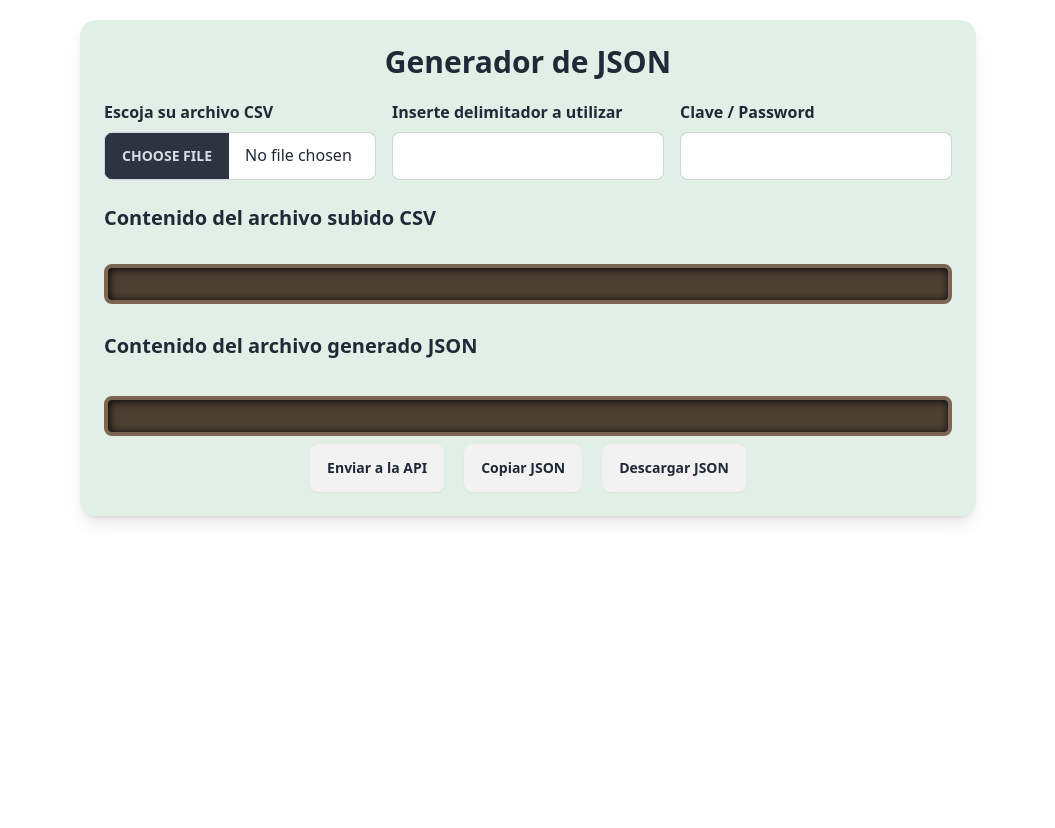
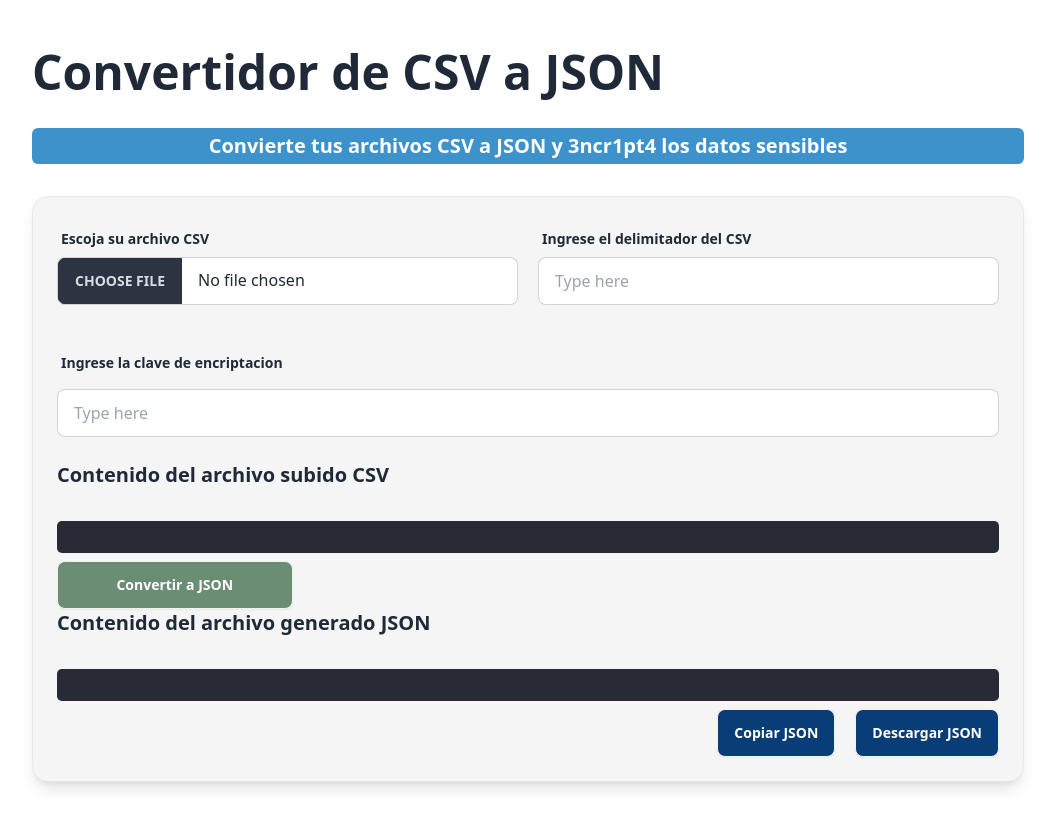
Before and after one commit to fmel025/ARI-Project, a React (Vite) app in the folder frontend/: page / in a window 1280 px wide. Shown: the whole page, without its empty margins (112-1167 px from the left). Before the commit the page ends 800 px from the top, so only its background shows below. Built offline with nearby package versions, Linux system fonts and the light colour scheme; the HTML template or start-up script is replaced by a standard one.

Commit message:
💄 Improve UI and presentation of the web

```diff
--- a/frontend/src/App.jsx
+++ b/frontend/src/App.jsx
@@ -1,6 +1,6 @@
 import { useState } from 'react';
 import { Prism as SyntaxHighlighter } from 'react-syntax-highlighter';
-import { dark } from 'react-syntax-highlighter/dist/esm/styles/prism';
+import { dark ,dracula } from 'react-syntax-highlighter/dist/esm/styles/prism';
 import axios from 'axios';
 import { toast } from 'react-toastify';
 
@@ -13,8 +13,8 @@ function App() {
   const notifyEmptyFile = () => toast.warning('No se ha seleccionado un archivo CSV');
   const notifyEmptyDelimeter = () => toast.warning('El delimitador solamente puede ser una coma o un punto y coma');
   const notifyEmptyPassword = () => toast.warning('La clave no puede estar vacía');
-  const notifyEmptyUpload1 = () => toast.warning('No se ha subido ningun archivo, no se puede copiar nada');
-  const notifyEmptyUpload2 = () => toast.warning('No se ha subido ningun archivo, no se puede descargar nada');
+  const notifyEmptyUpload1 = () => toast.warning('No se ha convertido ningun archivo, no se puede copiar nada');
+  const notifyEmptyUpload2 = () => toast.warning('No se ha convertido ningun archivo, no se puede descargar nada');
 
 
   const onSeparatorChange = ({ target }) => {
@@ -33,7 +33,6 @@ function App() {
     setRawCsvContent('');
     setJsonContent(null);
   };
-
 
 
   const handleCsvView = (event) => {
@@ -57,7 +56,7 @@ function App() {
   };
 
   const handleCopy = () => {
-    if(jsonContent==null){
+    if (jsonContent == null) {
       notifyEmptyUpload1();
       return;
     }
@@ -72,7 +71,7 @@ function App() {
   }
 
   const handleDownload = () => {
-    if(jsonContent==null){
+    if (jsonContent == null) {
       notifyEmptyUpload2();
       return;
     }
@@ -90,7 +89,7 @@ function App() {
       notifyEmptyFile();
       return;
     }
-    if (delimiterValue ==! ';' || delimiterValue ==! ',') {
+    if (delimiterValue == ! ';' || delimiterValue == ! ',') {
       notifyEmptyDelimeter();
       return;
     }
@@ -118,54 +117,73 @@ function App() {
 
 
   return (
-    <div className="w-full flex items-center justify-evenly mt-5">
-      <div className="flex flex-col bg-honeydew rounded-2xl p-6 w-full max-w-4xl shadow-lg">
-        <h1 className="font-bold text-3xl pb-5 text-center">Generador de JSON</h1>
-        <div className="flex flex-col md:flex-row justify-evenly mb-6 w-full gap-4">
-          <div className="flex flex-col justify-center w-full md:w-1/3 mb-4 md:mb-0">
-            <label className="font-bold mb-2">Escoja su archivo CSV</label>
-            <input type="file" className="file-input file-input-bordered w-full max-w-xs" accept=".csv" onChange={handleCsvView} onClick={onInputClick}/>
+    <div className="mx-auto max-w-5xl space-y-8 px-4 py-12">
+      <h1 className="font-bold text-5xl text-left">Convertidor de CSV a JSON</h1>
+      <h3 className='text-white font-bold text-xl text-center bg-celestialBlue p-1 rounded-md'>Convierte tus archivos CSV a JSON y 3ncr1pt4 los datos sensibles</h3>
+      <div className="flex flex-col bg-whiteSmoke rounded-2xl p-6 max-w-5xl border shadow-lg">
+        <div className="flex flex-row justify-between  gap-5 mb-6">
+          {/* Text input */}
+          <label className="form-control w-full">
+            <div className="label">
+              <span className="label-text font-bold">Escoja su archivo CSV</span>
             </div>
-          <div className="flex flex-col justify-center w-full md:w-1/3 mb-4 md:mb-0">
-            <label className="font-bold mb-2">Inserte delimitador a utilizar</label>
             <input
-              type="text"
-              className="input input-bordered w-full max-w-xs"
+              type="file"
+              className="file-input file-input-bordered w-full"
+              accept='.csv'
+              onChange={handleCsvView}
+              onClick={onInputClick} />
+          </label>
+          {/* Text input */}
+          <label className="form-control w-full">
+            <div className="label">
+              <span className="label-text font-bold">Ingrese el delimitador del CSV</span>
+            </div>
+            <input type="text"
+              placeholder="Type here"
+              className="input input-bordered w-full"
               value={delimiterValue}
               onChange={onSeparatorChange}
             />
+            <div className="label">
             </div>
-          <div className="flex flex-col justify-center w-full md:w-1/3">
-            <label className="font-bold mb-2">Clave / Password</label>
-            <input
-              type="text"
-              className="input input-bordered w-full max-w-xs"
+          </label>
+        </div>
+        {/* Text input */}
+        <label className="form-control w-full space-y-2">
+          <div className="label">
+            <span className="label-text font-bold">Ingrese la clave de encriptacion</span>
+          </div>
+          <input type="text"
+            placeholder="Type here"
+            className="input input-bordered w-full"
             value={passwordValue}
             onChange={onPasswordChange}
           />
+          <div className="label">
           </div>
-        </div>
+        </label>
         <div className="flex flex-col gap-4 w-full">
           <h2 className="font-bold text-xl mb-2">Contenido del archivo subido CSV</h2>
-          <SyntaxHighlighter language="csv" style={dark}>
+          <SyntaxHighlighter language="csv" style={dracula}>
             {rawCsvContent}
           </SyntaxHighlighter>
         </div>
-        <div className="flex flex-col gap-5 mt-5">
+        <button onClick={handleSubmit} className="btn bg-resedaGreen text-white w-3/12">
+          Convertir a JSON
+        </button>
+        <div className="flex flex-col gap-4 w-full">
           <h2 className="font-bold text-xl mb-2">Contenido del archivo generado JSON</h2>
-          <SyntaxHighlighter language="json" style={dark}>
+          <SyntaxHighlighter language="json" style={dracula}>
             {jsonContent === null ? '' : JSON.stringify(jsonContent, null, 2)}
           </SyntaxHighlighter>
         </div>
-        <div className="flex justify-center gap-5">
-          <button onClick={handleSubmit} className="btn ">
-            Enviar a la API
-          </button>
+        <div className="flex justify-end gap-5">
           {/* TODO: Here goes handleDownload */}
-          <button onClick={handleCopy} className='btn'>
+          <button onClick={handleCopy} className='btn bg-yateBlue text-white'>
             Copiar JSON
           </button>
-          <button onClick={handleDownload} className="btn">
+          <button onClick={handleDownload} className="btn bg-yateBlue text-white hover:bg-white">
             Descargar JSON
           </button>
         </div>
--- a/frontend/tailwind.config.js
+++ b/frontend/tailwind.config.js
@@ -9,7 +9,18 @@ module.exports = {
       colors: {
         darkPurple: '#160C28',
         naplesYellow: '#EFCB68',
-        honeydew: '#E1EFE6'
+        honeydew: '#E1EFE6',
+        ghostWhite: '#F4F4F8',
+        tomato: '#FE4A49',
+        mintGreen: '#CDF7F6',
+        babypowder: '#FDFFFC',
+        yateBlue: '#083D77',
+        sandyBrown: '#EE964B',
+        beige: '#EBEBD3',
+        isabelline: '#F9F6F0',
+        resedaGreen: '#6A8D73',
+        whiteSmoke: '#F5F5F5',
+        celestialBlue: '#3E92CC'
       }
     },
   },
```
Lines whose indentation alone changed are shown as unchanged.
